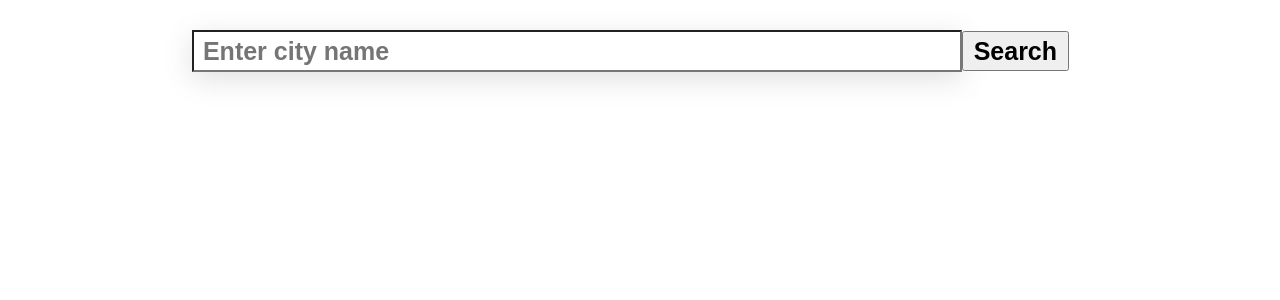
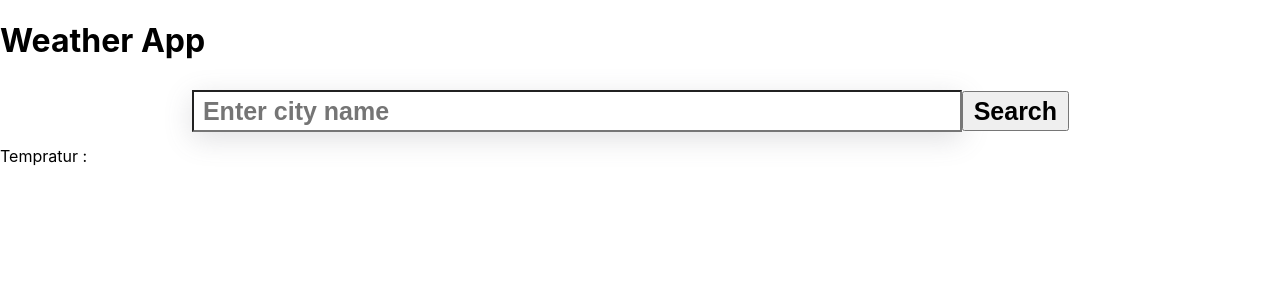
Before and after one commit to mubarak7785/react-weather-app, a React (Vite) app: page / in a window 1280 px wide. Shown: the top 300 px of the page. Built offline with nearby package versions, Linux system fonts and the light colour scheme.

Commit message:
Heading Updated

```diff
--- a/src/App.jsx
+++ b/src/App.jsx
@@ -30,14 +30,16 @@ function App() {
   };
 
   return (
+
     <div className="App">
+      <h1>Weather App</h1>
       <div className="main-div">
         <div className="inp">
         <input type="text" onChange={getname} placeholder=" Enter city name" />
         <button onClick={getcityData}>Search</button>
         </div>
         <div className="display">
-       <p>{wdata.temp}</p>
+       <p>Tempratur : {wdata.temp}</p>
         </div>
         <div>
           {fcast.map((elem)=>{
```
